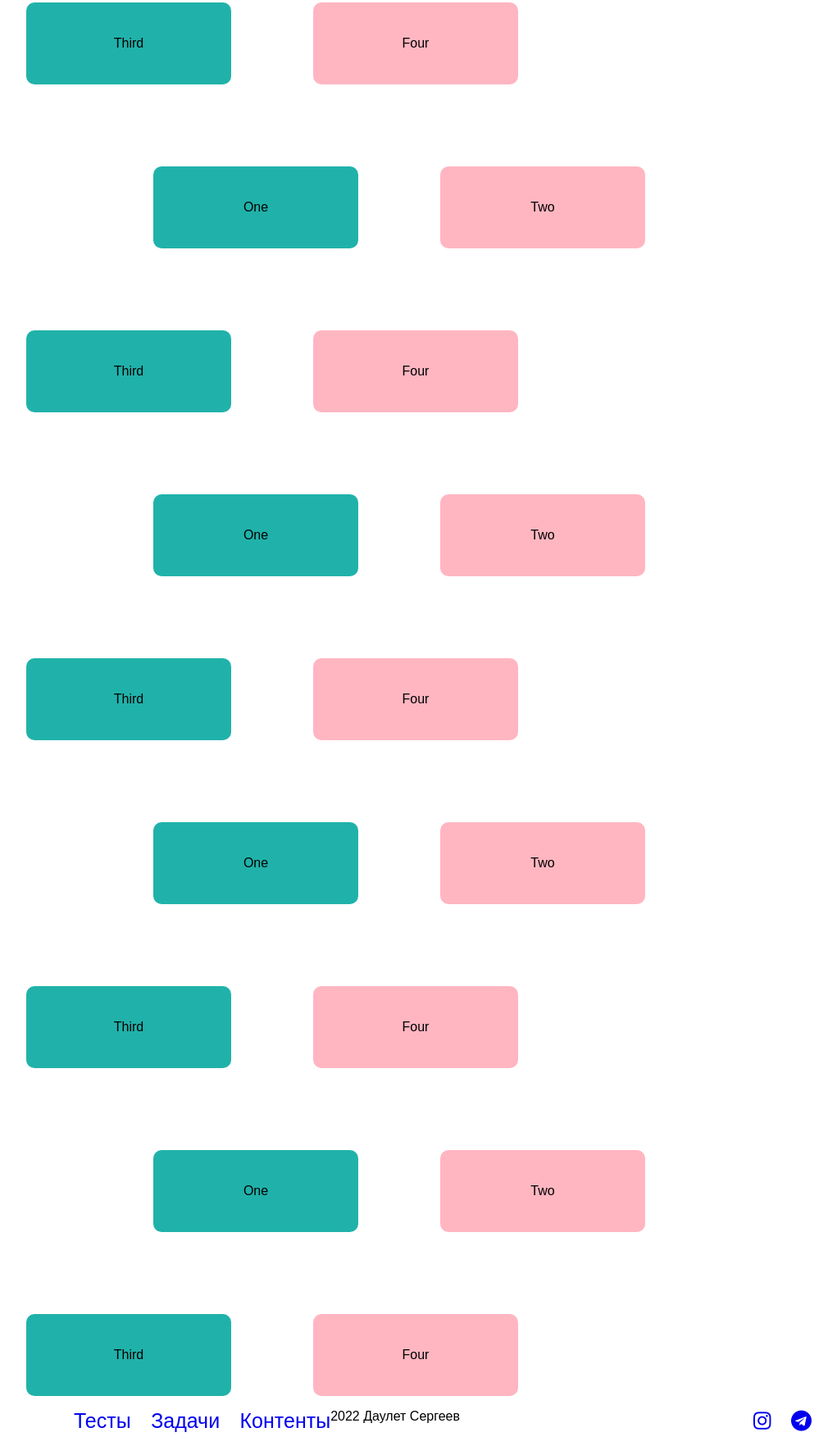
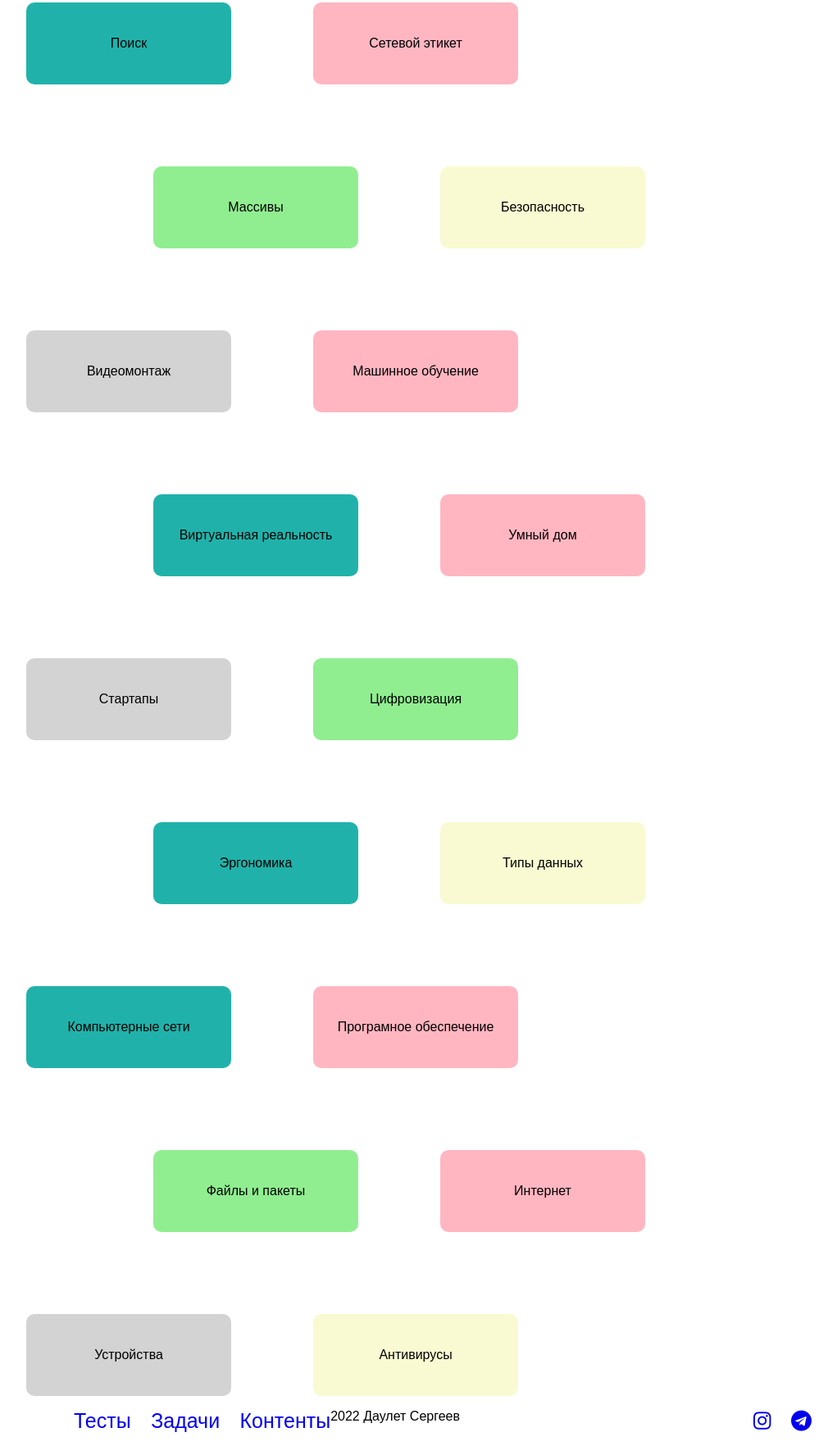
Before and after one commit to Eit00/CS_courses, a plain HTML site: page index.html in a window 1280 px wide. Shown: the part 5692-7456 px from the top of the page at 82% size, without its empty margins (98-1119 px from the left). Drawn offline with Linux system fonts and the light colour scheme.

Commit message:
Add index.html

```diff
--- a/index.html
+++ b/index.html
@@ -143,49 +143,49 @@
                 <h2>Виды алгоритмов</h2>
                 <div class="learn-button"><a href="">Выучить тему</a></div>
             </div>
-            <div class="left-box" style="background-color:lightseagreen; height:150px;"></div>
-            <div class="right-box" style="background-color:lightpink; height:150px;"></div>
+            <div class="left-box" style="background-color:lightseagreen; height:150px;"><h1>Информация</h1></div>
+            <div class="right-box" style="background-color:lightpink; height:150px;"><h1>PyGame</h1></div>
             <br><br><br>
             <div class="grid-boxes">
                 <div class="left-boxes">
-                    <div class="boxes" style="background-color:lightseagreen;">One</div>
-                    <div class="boxes" style="background-color:lightpink;">Two</div>
+                    <div class="boxes" style="background-color:lightgoldenrodyellow;">Системы исчисления</div>
+                    <div class="boxes" style="background-color:lightgreen;">Сортировка</div>
                 </div>
                 <div class="right-boxes">
-                    <div class="boxes" style="background-color:lightseagreen;">Third</div>
-                    <div class="boxes" style="background-color:lightpink;">Four</div>
+                    <div class="boxes" style="background-color:lightseagreen;">Поиск</div>
+                    <div class="boxes" style="background-color:lightpink;">Сетевой этикет</div>
                 </div>
                 <div class="left-boxes">
-                    <div class="boxes" style="background-color:lightseagreen;">One</div>
-                    <div class="boxes" style="background-color:lightpink;">Two</div>
+                    <div class="boxes" style="background-color:lightgreen;">Массивы</div>
+                    <div class="boxes" style="background-color:lightgoldenrodyellow;">Безопасность</div>
                 </div>
                 <div class="right-boxes">
-                    <div class="boxes" style="background-color:lightseagreen;">Third</div>
-                    <div class="boxes" style="background-color:lightpink;">Four</div>
+                    <div class="boxes" style="background-color:lightgray;">Видеомонтаж</div>
+                    <div class="boxes" style="background-color:lightpink;">Машинное обучение</div>
                 </div>
                 <div class="left-boxes">
-                    <div class="boxes" style="background-color:lightseagreen;">One</div>
-                    <div class="boxes" style="background-color:lightpink;">Two</div>
+                    <div class="boxes" style="background-color:lightseagreen;">Виртуальная реальность</div>
+                    <div class="boxes" style="background-color:lightpink;">Умный дом</div>
                 </div>
                 <div class="right-boxes">
-                    <div class="boxes" style="background-color:lightseagreen;">Third</div>
-                    <div class="boxes" style="background-color:lightpink;">Four</div>
+                    <div class="boxes" style="background-color:lightgray;">Стартапы</div>
+                    <div class="boxes" style="background-color:lightgreen;">Цифровизация</div>
                 </div>
                 <div class="left-boxes">
-                    <div class="boxes" style="background-color:lightseagreen;">One</div>
-                    <div class="boxes" style="background-color:lightpink;">Two</div>
+                    <div class="boxes" style="background-color:lightseagreen;">Эргономика</div>
+                    <div class="boxes" style="background-color:lightgoldenrodyellow;">Типы данных</div>
                 </div>
                 <div class="right-boxes">
-                    <div class="boxes" style="background-color:lightseagreen;">Third</div>
-                    <div class="boxes" style="background-color:lightpink;">Four</div>
+                    <div class="boxes" style="background-color:lightseagreen;">Компьютерные сети</div>
+                    <div class="boxes" style="background-color:lightpink;">Програмное обеспечение</div>
                 </div>
                 <div class="left-boxes">
-                    <div class="boxes" style="background-color:lightseagreen;">One</div>
-                    <div class="boxes" style="background-color:lightpink;">Two</div>
+                    <div class="boxes" style="background-color:lightgreen;">Файлы и пакеты</div>
+                    <div class="boxes" style="background-color:lightpink;">Интернет</div>
                 </div>
                 <div class="right-boxes">
-                    <div class="boxes" style="background-color:lightseagreen;">Third</div>
-                    <div class="boxes" style="background-color:lightpink;">Four</div>
+                    <div class="boxes" style="background-color:lightgray;">Устройства</div>
+                    <div class="boxes" style="background-color:lightgoldenrodyellow;">Антивирусы</div>
                 </div>
             </div>
         </section>
```
